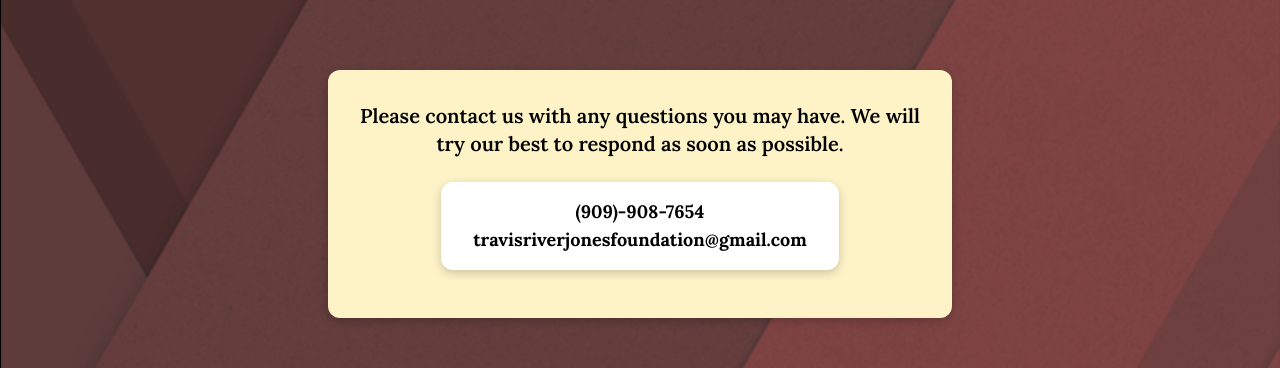
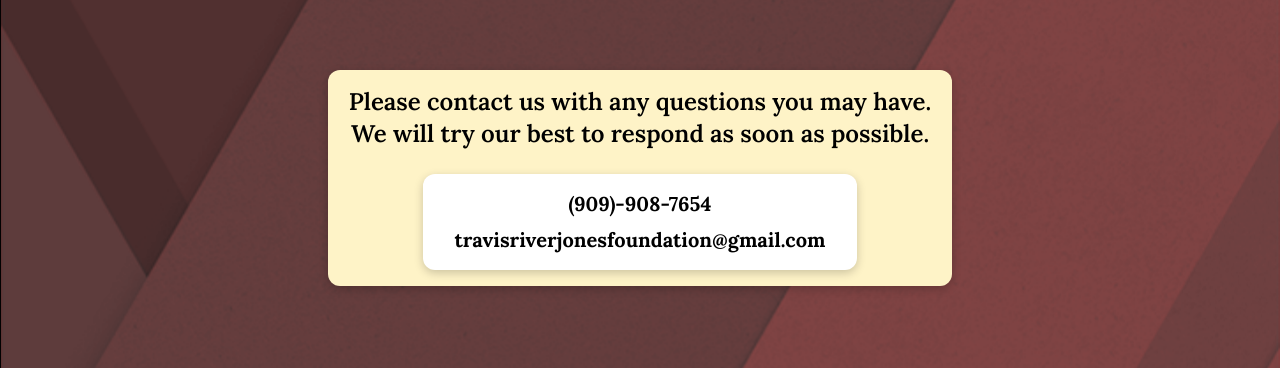
Before and after one commit to brandonmcconathy/Travis-River-Jones-Foundation, a Next.js app: page /contact in a window 1280 px wide. Shown: the part 230-598 px from the top of the page. Built offline with nearby package versions, Linux system fonts and the light colour scheme; no server answers.

Commit message:
styled contact page for all screen sizes

```diff
--- a/src/app/contact/page.jsx
+++ b/src/app/contact/page.jsx
@@ -2,11 +2,11 @@ export default function Contact() {
   return(
     <div>
       <h1 className="text-center text-6xl text-white mt-16 mb-24">Contact</h1>
-      <div className="bg-amber-100 mx-auto w-1/2 px-8 py-8 pb-12 rounded-xl text-center flex flex-col box-pop">
-        <h1 className="text-xl font-semibold mb-6">Please contact us with any questions you may have. We will try our best to respond as soon as possible.</h1>
-        <div className="bg-white mx-auto px-8 py-4 rounded-xl box-pop">
-          <p className="text-lg font-bold">(909)-908-7654</p>
-          <p className="text-lg font-bold">travisriverjonesfoundation@gmail.com</p>
+      <div className="bg-amber-100 mx-auto w-[97%] p-4 rounded-xl text-center flex flex-col box-pop sm:w-11/12 md:w-2/3 xl:w-1/2">
+        <h1 className="text-xl font-semibold mb-6 xl:text-2xl">Please contact us with any questions you may have. We will try our best to respond as soon as possible.</h1>
+        <div className="bg-white mx-auto p-2 rounded-xl box-pop sm:px-4 xl:px-8 xl:py-4">
+          <p className="font-bold mb-2 sm:text-lg lg:text-xl">(909)-908-7654</p>
+          <p className="text-sm font-bold sm:text-lg xl:text-xl">travisriverjonesfoundation@gmail.com</p>
         </div>
       </div>
     </div>
```
